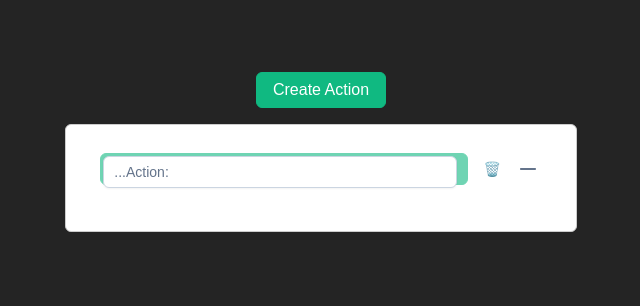
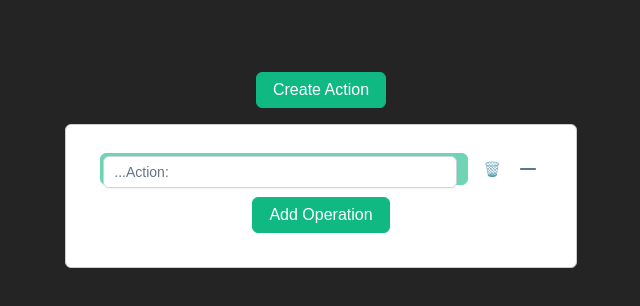
Before and after one commit to c2727c/prototypercounter, a Vue app: page / in a window 1280 px wide. Both pictures are taken after a click on the button "Create Action". Shown: the top 306 px of the page, without its empty margins (7-647 px from the left). Built offline with nearby package versions, Linux system fonts and the light colour scheme; a web font is replaced by a local one.

Commit message:
fix #15 action/operations now only uncollapse after creation

```diff
--- a/src/components/ActionCard.vue
+++ b/src/components/ActionCard.vue
@@ -1,13 +1,14 @@
 <template>
-  <DoPanel style="width: 32em;" class="action-card" :doableName="displayName" :updateCollapsed="handdleUpdateCollapsed"
+  <DoPanel style="width: 32em;" class="action-card"
+  :doableName="displayName"
+  :updateCollapsed="handdleUpdateCollapsed"
+  :uncollapsed="props.action.operations.length === 0"
     @execute-do="doAction" @execute-delete="deleteAction">
       <div v-for="(operation, index) in editOperations" :key="index">
         <OperationSelectionCard :selectedOperation="operation" :index="index"
           @update:selectedOperation="updateOperation" @delete="editOperations.splice(index, 1)" />
       </div>
-      <template #footer>
-        <Button label="Add Operation" @click="addOperation" />
-      </template>
+      <Button label="Add Operation" @click="addOperation" />
   </DoPanel>
 
 </template>
--- a/src/components/DoPanel.vue
+++ b/src/components/DoPanel.vue
@@ -1,5 +1,5 @@
 <template>
-    <Panel toggleable @update:collapsed="handdleUpdateCollapsed($event)">
+    <Panel toggleable @update:collapsed="handdleUpdateCollapsed($event)" :collapsed="!props.uncollapsed">
         <template #header>
             <div class="my-panel-header" style="width:100%;display:flex;">
             <div name="doable-name"
@@ -29,18 +29,18 @@
 <script setup lang="ts">
 import { ref } from "vue";
 import Button from 'primevue/button';
-import FloatLabel from 'primevue/floatlabel';
 import InputText from 'primevue/inputtext';
 import Panel from 'primevue/panel';
 
 const props = defineProps<{
     doableName: string;
+    uncollapsed: boolean | undefined;
     updateCollapsed: (collapsed: boolean, newName: string) => void;
 }>();
 
 //hard copy the values from the store
 const newName = ref("");
-const allowDo = ref(false);
+const allowDo = ref(!props.uncollapsed);
 
 const handdleUpdateCollapsed = (collapsed: boolean) => {
     if (collapsed) {
--- a/src/components/OperationCard.vue
+++ b/src/components/OperationCard.vue
@@ -1,7 +1,9 @@
 <template>
   <DoPanel
     style="width: 16em;"
-    :doableName="displayName" :updateCollapsed="handdleUpdateCollapsed"
+    :doableName="displayName"
+    :updateCollapsed="handdleUpdateCollapsed"
+    :uncollapsed="isUndefined"
     @execute-do="$emit('execute-operation', operation)" @execute-delete="$emit('delete-operation', operation.id)">
       <InputGroup>
         <Dropdown style="max-width:2.2em;min-width:2.2em;"
@@ -29,7 +31,6 @@
 import { ref, computed } from "vue";
 import Dropdown from 'primevue/dropdown';
 import InputGroup from 'primevue/inputgroup';
-import InputGroupAddon from 'primevue/inputgroupaddon';
 import InputNumber from 'primevue/inputnumber';
 import Button from 'primevue/button';
 import DoPanel from "./DoPanel.vue";
@@ -45,6 +46,7 @@ const props = defineProps<{
 }>();
 
 const storeOperation = props.operation;
+const isUndefined = storeOperation.constant === undefined && storeOperation.selectedCounter === undefined;
 const operation = ref(storeOperation);
 const store = useCounterStore();
 const allCounters = computed(() => store.counters);
@@ -76,7 +78,10 @@ const updateStore = (newName: string) => {
 
 const handdleUpdateCollapsed = (collapsed: boolean, newName: string) => {
   if (collapsed) {
-    console.log("collapsed!!!");
+    // delete if empty
+    if(isUndefined){
+      store.deleteOperation(storeOperation.hostCounter, storeOperation.id);
+    }
     updateStore(newName);
   }
 };
--- a/src/stores/counterStore.ts
+++ b/src/stores/counterStore.ts
@@ -17,9 +17,9 @@ export interface Operation {
   name: string;
   mathSign: MathSign;
   isUseConstant: boolean;
-  constant: number;
+  constant: number | undefined;
   readonly hostCounter: string;
-  selectedCounter: string;
+  selectedCounter: string | undefined;
 }
 
 export interface Counter {
@@ -119,12 +119,14 @@ export const useCounterStore = defineStore("counterStore", {
             name: "",
             mathSign: "+",
             isUseConstant: true,
-            constant: 3,
+            constant: undefined,
             hostCounter: counterId,
-            selectedCounter: counterId,
+            selectedCounter: undefined,
           }
         );
+        return operationId;
       }
+      return null;
     }
 
     function deleteOperation(counterId: string, operationId: string) {
```
